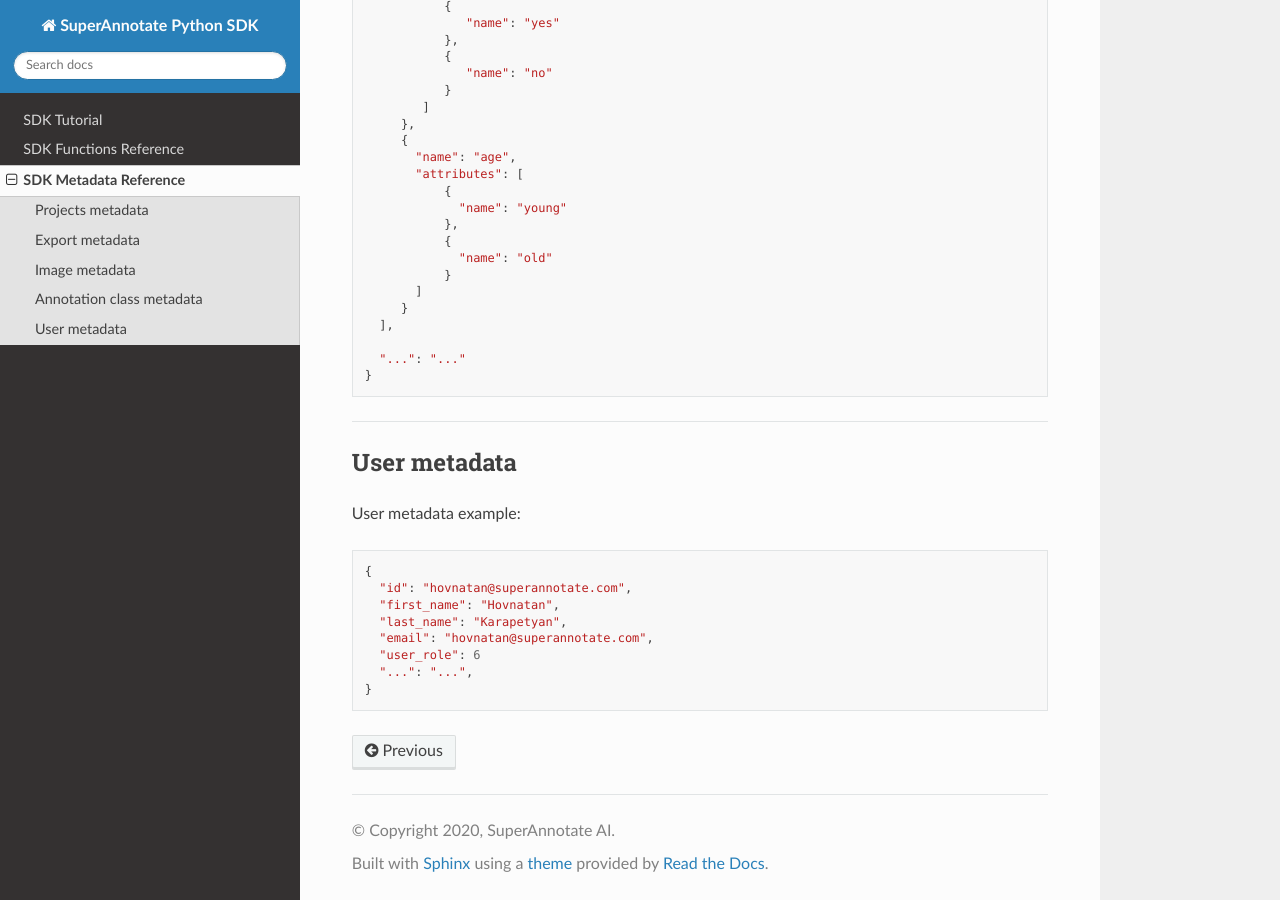
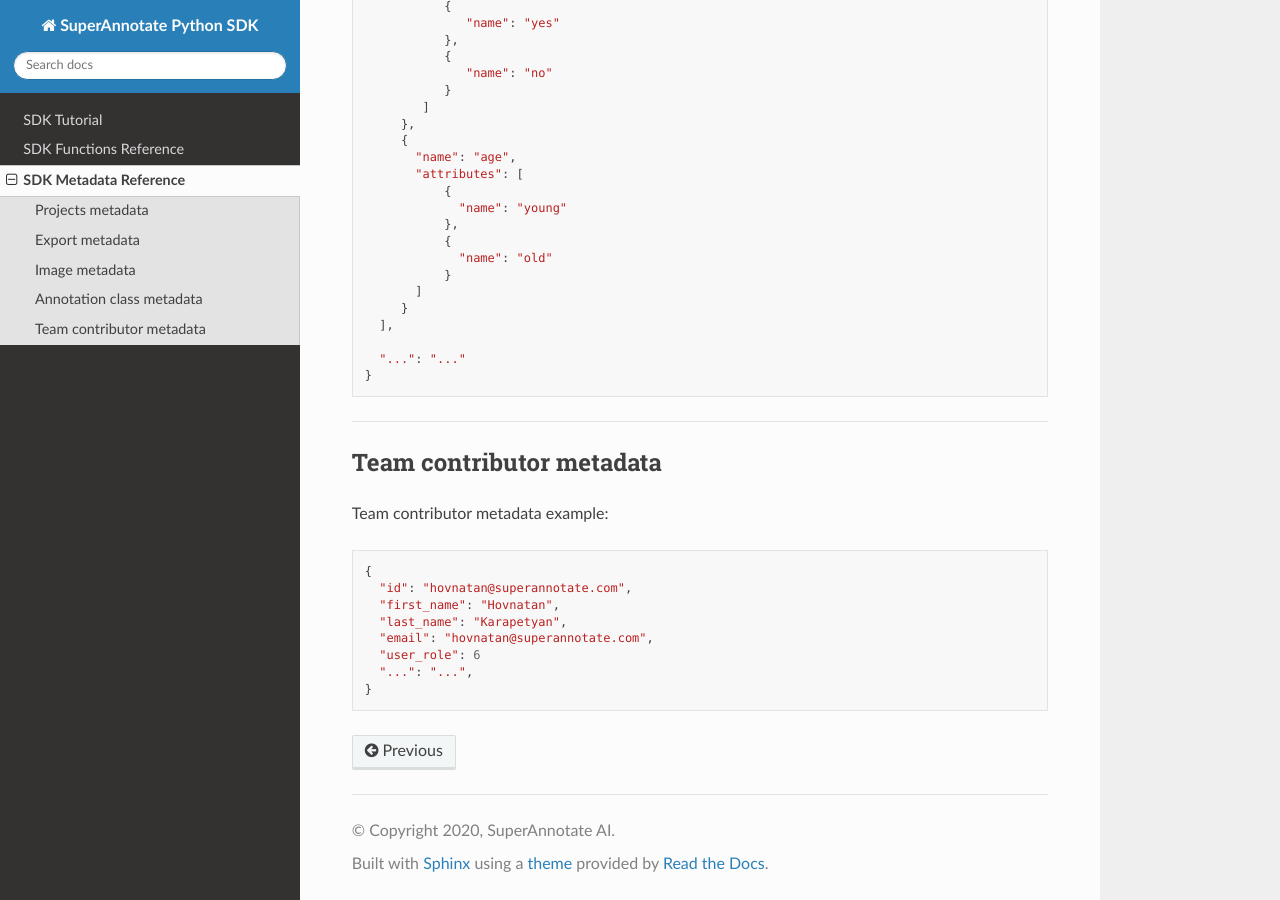
Before and after one commit to superannotateai/superannotate-python-sdk, a Sphinx documentation site: the page built from docs/source/metadata_ref.rst, in a window 1280 px wide and 900 px high, scrolled down 1952 px. Built offline with Sphinx 7.4.7 and the Read the Docs theme 2.0.0, drawn with Linux system fonts in a browser that asks for light colours; some of the changed text lies outside the part shown.

Commit message:
Add team invite

```diff
--- a/docs/source/metadata_ref.rst
+++ b/docs/source/metadata_ref.rst
@@ -129,10 +129,10 @@ Annotation class metadata example:
 
 ----------
 
-User metadata
+Team contributor metadata
 _________________________
 
-User metadata example:
+Team contributor metadata example:
 
 .. code-block:: python
 
--- a/docs/source/superannotate.sdk.rst
+++ b/docs/source/superannotate.sdk.rst
@@ -73,10 +73,12 @@ __________________
 
 ----------
 
-Users
-_____
+Team contributors
+_________________
 
 .. autofunction:: superannotate.search_team_contributors
+.. autofunction:: superannotate.invite_contributor_to_team
+.. autofunction:: superannotate.delete_team_contributor_invitation
 
 ----------
 
--- a/superannotate/__init__.py
+++ b/superannotate/__init__.py
@@ -25,7 +25,7 @@ from .db.projects import (
     upload_images_from_s3_bucket_to_project, upload_images_to_project,
     upload_preannotations_from_folder_to_project
 )
-from .db.teams import invite_contributor_to_team, delete_team_contributor_invite
+from .db.teams import invite_contributor_to_team, delete_team_contributor_invitation
 from .db.users import search_team_contributors
 from .exceptions import SABaseException
 from .version import Version
```
Also changed, not shown: 2 other files.
